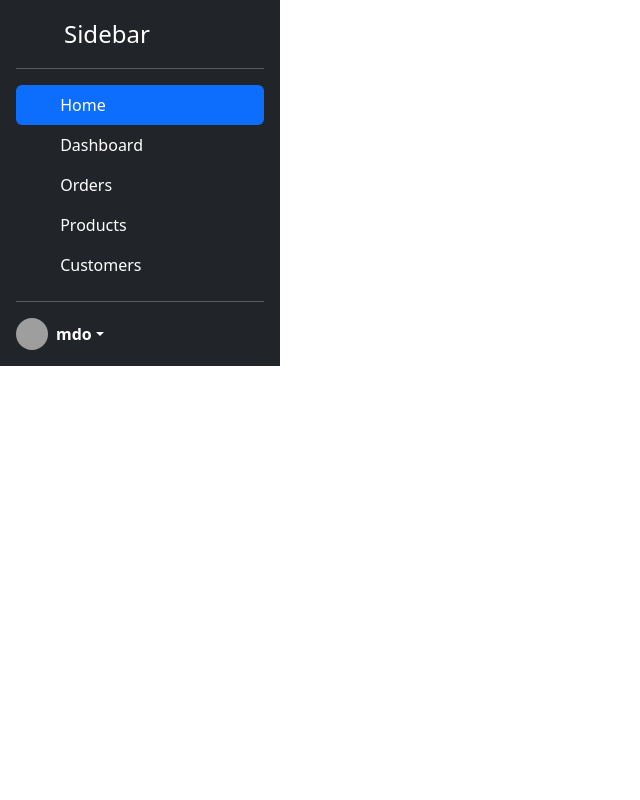
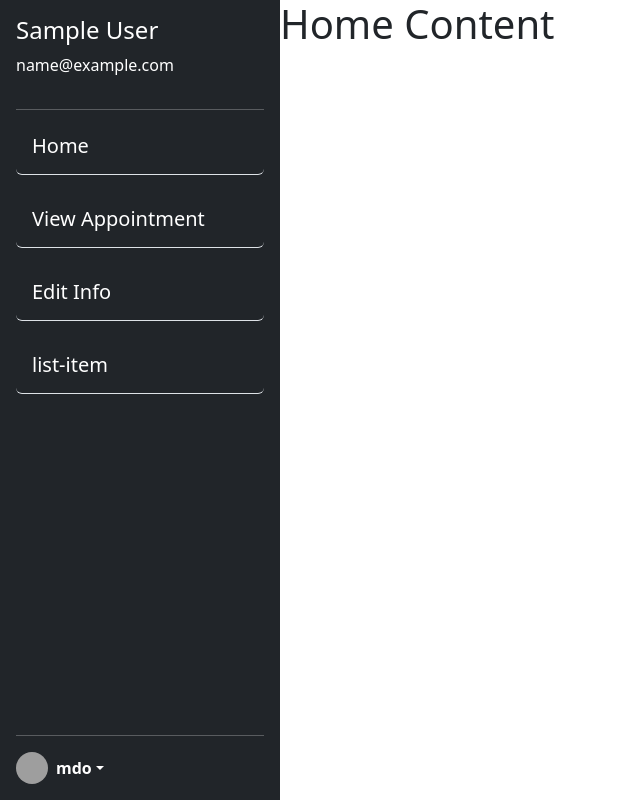
Before and after one commit to lungelom11/Real-Time-Doctor-Appointment-System, a Flask app: page /book in a window 1280 px wide. Shown: the whole page, without its empty margins (0-640 px from the left). Run offline with Flask 3, Linux system fonts and the light colour scheme; a user stored in the database is signed in; tables that the repository leaves empty hold one stand-in row (values such as "Sample post"); grey boxes are pictures that could not be loaded.

Commit message:
Make appointment UI

```diff
--- a/website/static/css/style.css
+++ b/website/static/css/style.css
@@ -13,3 +13,9 @@ ul li{
 .nav li{
     list-style-type: none;
 }
+
+.book-nav li:hover{
+    background-color: #0000ef;
+    border: none;
+    border-radius: 10px;
+}
--- a/website/templates/book.html
+++ b/website/templates/book.html
@@ -1,46 +1,44 @@
 {% extends "home.html" %}
 
-{% block title %}  Dashboard | Name {% endblock %}
+{% block title %}  Dashboard | {{ current.firstname}}  {% endblock %}
 
 
 {% block body %}
 <main class="d-flex flex-nowrap">
-    <div class="d-flex flex-column flex-shrink-0 p-3 text-bg-dark" style="width: 280px;">
-      <a href="/" class="d-flex align-items-center mb-3 mb-md-0 me-md-auto text-white text-decoration-none">
-        <svg class="bi pe-none me-2" width="40" height="32"><use xlink:href="#bootstrap"/></svg>
-        <span class="fs-4">Sidebar</span>
-      </a>
+  <div class="d-flex flex-column flex-shrink-0 p-3 text-bg-dark min-vh-100" style="width: 280px;">
+    <div class="user-info">
+        <h4>{{current.firstname}} {{current.lastname}}</h4>
+        <p>{{current.email}}</p>
+    </div>
     <hr>
-      <ul class="nav nav-pills flex-column mb-auto">
-        <li class="nav-item">
-          <a href="#" class="nav-link active" aria-current="page">
-            <svg class="bi pe-none me-2" width="16" height="16"><use xlink:href="#home"/></svg>
+    <ul class="nav nav-pills flex-column mb-auto book-nav">
+      <li class="nav-item mb-4 border-bottom rounded-bottom">
+        <h5>
+          <a href="#" class="nav-link text-white">
           Home
         </a>
+      </h5>
       </li>
-        <li>
+      <li class="nav-item mb-4 border-bottom rounded-bottom">
+        <h5>
           <a href="#" class="nav-link text-white">
-            <svg class="bi pe-none me-2" width="16" height="16"><use xlink:href="#speedometer2"/></svg>
-            Dashboard
+          View Appointment
         </a>
+      </h5>
       </li>
-        <li>
+      <li class="nav-item mb-4 border-bottom rounded-bottom">
+        <h5>
           <a href="#" class="nav-link text-white">
-            <svg class="bi pe-none me-2" width="16" height="16"><use xlink:href="#table"/></svg>
-            Orders
+          Edit Info
         </a>
+      </h5>
       </li>
-        <li>
+      <li class="nav-item mb-4 border-bottom rounded-bottom">
+        <h5>
           <a href="#" class="nav-link text-white">
-            <svg class="bi pe-none me-2" width="16" height="16"><use xlink:href="#grid"/></svg>
-            Products
+          list-item
         </a>
-        </li>
-        <li>
-          <a href="#" class="nav-link text-white">
-            <svg class="bi pe-none me-2" width="16" height="16"><use xlink:href="#people-circle"/></svg>
-            Customers
-          </a>
+      </h5>
       </li>
     </ul>
     <hr>
@@ -50,14 +48,14 @@
         <strong>mdo</strong>
       </a>
       <ul class="dropdown-menu dropdown-menu-dark text-small shadow">
-          <li><a class="dropdown-item" href="#">New project...</a></li>
-          <li><a class="dropdown-item" href="#">Settings</a></li>
+        <li><a class="dropdown-item" href="#">New Appointment</a></li>
         <li><a class="dropdown-item" href="#">Profile</a></li>
         <li><hr class="dropdown-divider"></li>
         <li><a class="dropdown-item" href="#">Sign out</a></li>
       </ul>
     </div>
   </div>
+  <h1>Home Content</h1>
 </main>
 
 {% endblock %}
--- a/website/views.py
+++ b/website/views.py
@@ -16,41 +16,39 @@ def home():
 @views.route("/book", methods=["GET","POST"])
 @login_required
 def book():
-    return render_template("book.html", user=current_user)
+    return render_template("book.html", current=current_user)
 
 @views.route("/admin", methods=["GET","POST"])
 @login_required
 def admin():
     users = User.query.all()
-    return render_template("admin.html", users = users)
+    return render_template("admin.html", users = users,current=current_user)
 
 
 
-@views.route("/<int:id>/update", methods=["GET","POST"])
-def update(id):
-    update_user = User.query.filter_by(id = id).first()
+@views.route("/update", methods=["GET","POST"])
+def update():
+
     if request.method == "POST":
-        if update_user:
-            db.session.delete(update_user)
-            db.session.commit()
+        user_data = User.query.get(request.form.get("id"))
 
-            firstname = request.form.get("firstname")
-            lastname = request.form.get("lastname")
-            email = request.form.get("email")
-            password = request.form.get("password")
-            role = request.form.get("role")
+        user_data.email = request.form["email"]
+        user_data.firstname = request.form["firstname"]
+        user_data.lastname = request.form["lastname"]
+        user_data.password = request.form["password"]
+        user_data.role = request.form["role"]
 
-            user = User(email=email, firstname=firstname, lastname=lastname, password=generate_password_hash(password), role=role)
-            db.session.add(user)
-            db.session.commit()
-            flash("User updated!", category="success")
-            return redirect(url_for("views.admin"))
+        db.session.commit()
 
-    return render_template("update.html", user = update_user)
+        flash("User Successfully Updated", category="success")
+
+        return redirect(url_for("views.admin"))
+
+
 
 @views.route("/delete/<int:id>")
 def delete(id):
-    delete_user = User.query.get_or_404(id)
+    delete_user = User.query.get(id)
     db.session.delete(delete_user)
     db.session.commit()
     flash("User Deleted", category="success")
```
Also changed, not shown: website/models.py (+7 -0 lines), website/templates/admin.html (+34 -5 lines). Lines whose indentation alone changed are shown as unchanged.
